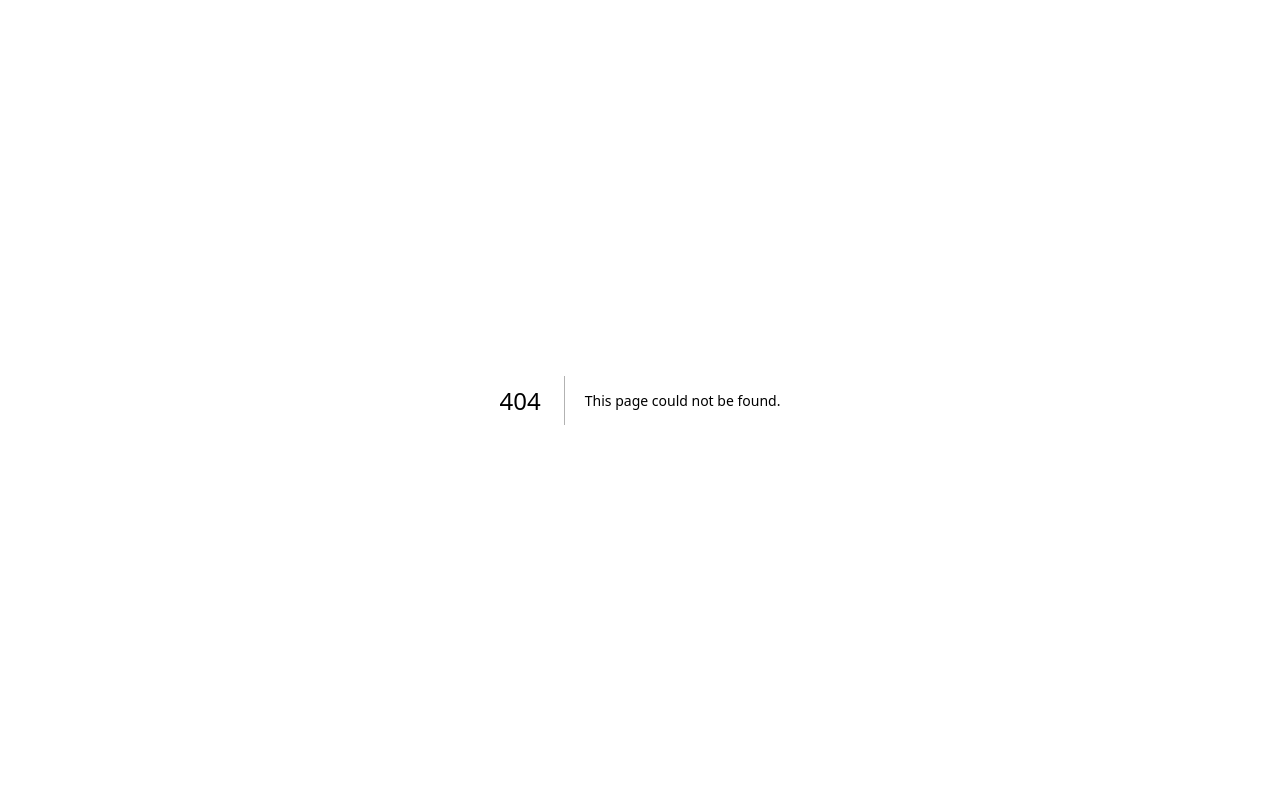
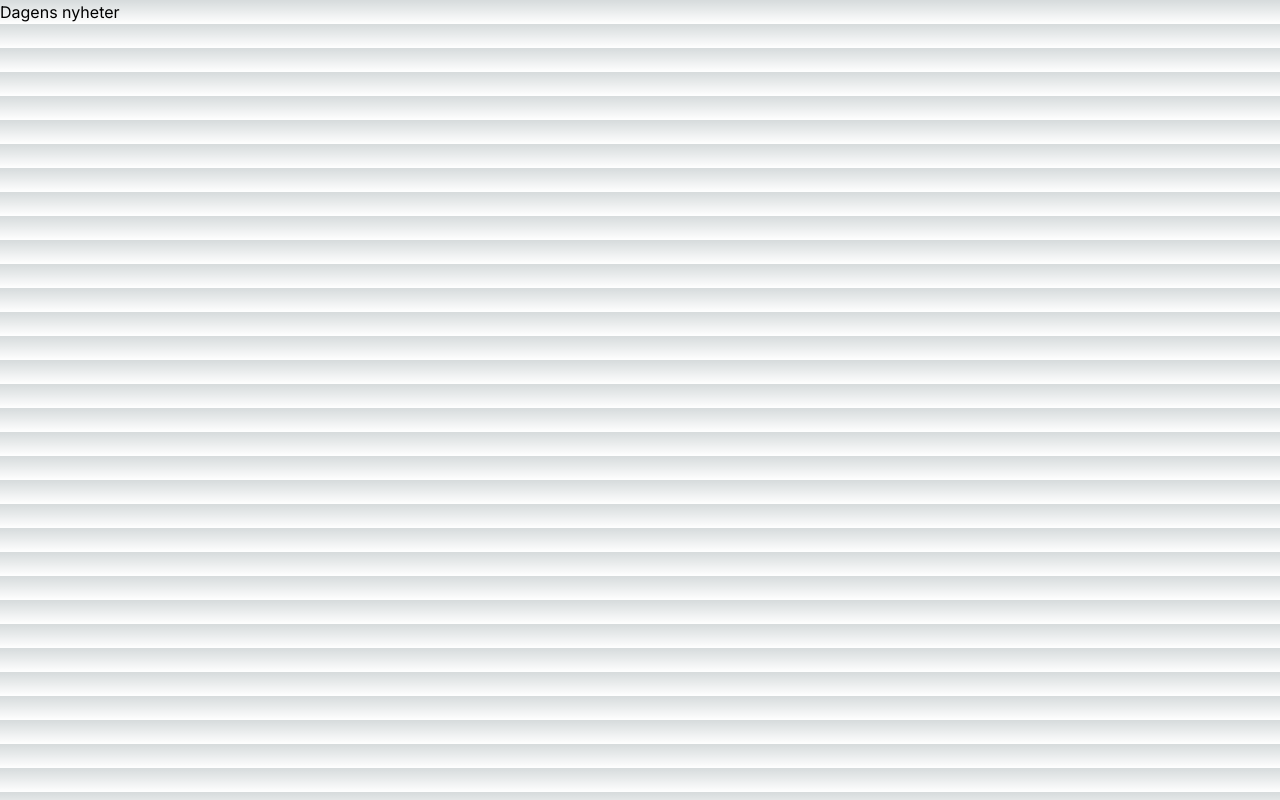
Before and after one commit to VidarHeritier/dagen-i-dag, a Next.js app: page /Pages/NewsPage in a window 1280 px wide. Before the commit this address had no page. Built offline with nearby package versions, Linux system fonts and the light colour scheme.

Commit message:
Implemented links to pages

```diff
--- /dev/null
+++ b/app/Pages/NewsPage/page.tsx
@@ -0,0 +1,5 @@
+import React from "react";
+
+export default function NewsPage() {
+  return <p>Dagens nyheter</p>;
+}
```
